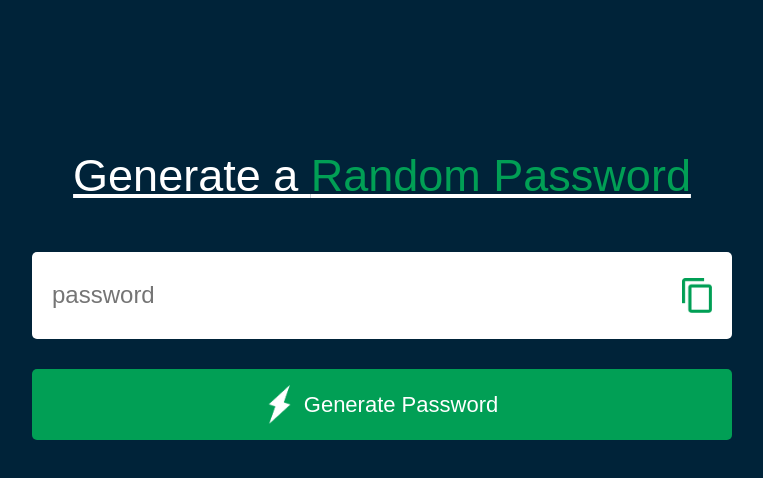
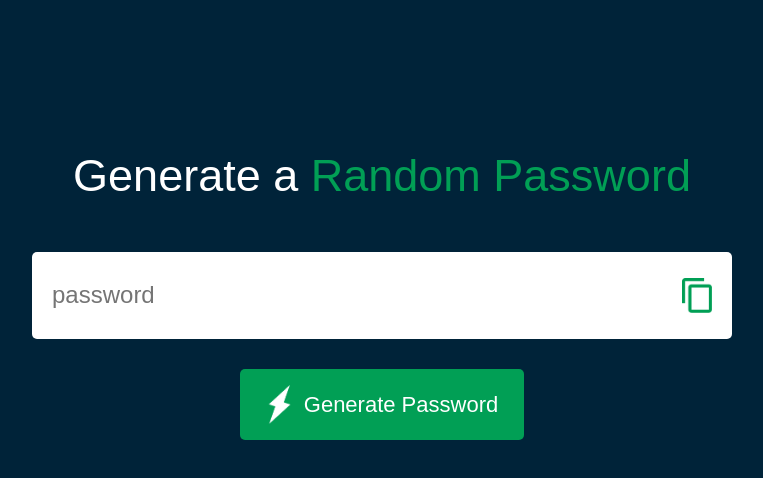
Before and after one commit to ShahzaibIrffan01/Random_Password_Generator, a plain HTML site: page index.html in a window 1280 px wide. Shown: the whole page, without its empty margins (258-1021 px from the left). Drawn offline with Linux system fonts and the light colour scheme.

Commit message:
button aligns in center and width is adjusted acording to content in the button

```diff
--- a/style.css
+++ b/style.css
@@ -34,7 +34,7 @@ body {
     font-weight: 500;
     font-size: 45px;
     text-align: center;
-    text-decoration-line: underline ;
+
 }
 
 .container h1 span{
@@ -69,8 +69,9 @@ body {
     display: flex;
     align-items: center;
     justify-content: center;
-    padding: 16px 20px;
+    padding: 16px 26px;
     border-radius: 5px;
     cursor: pointer;
     text-align: center;
+    margin: auto;
 }
```
